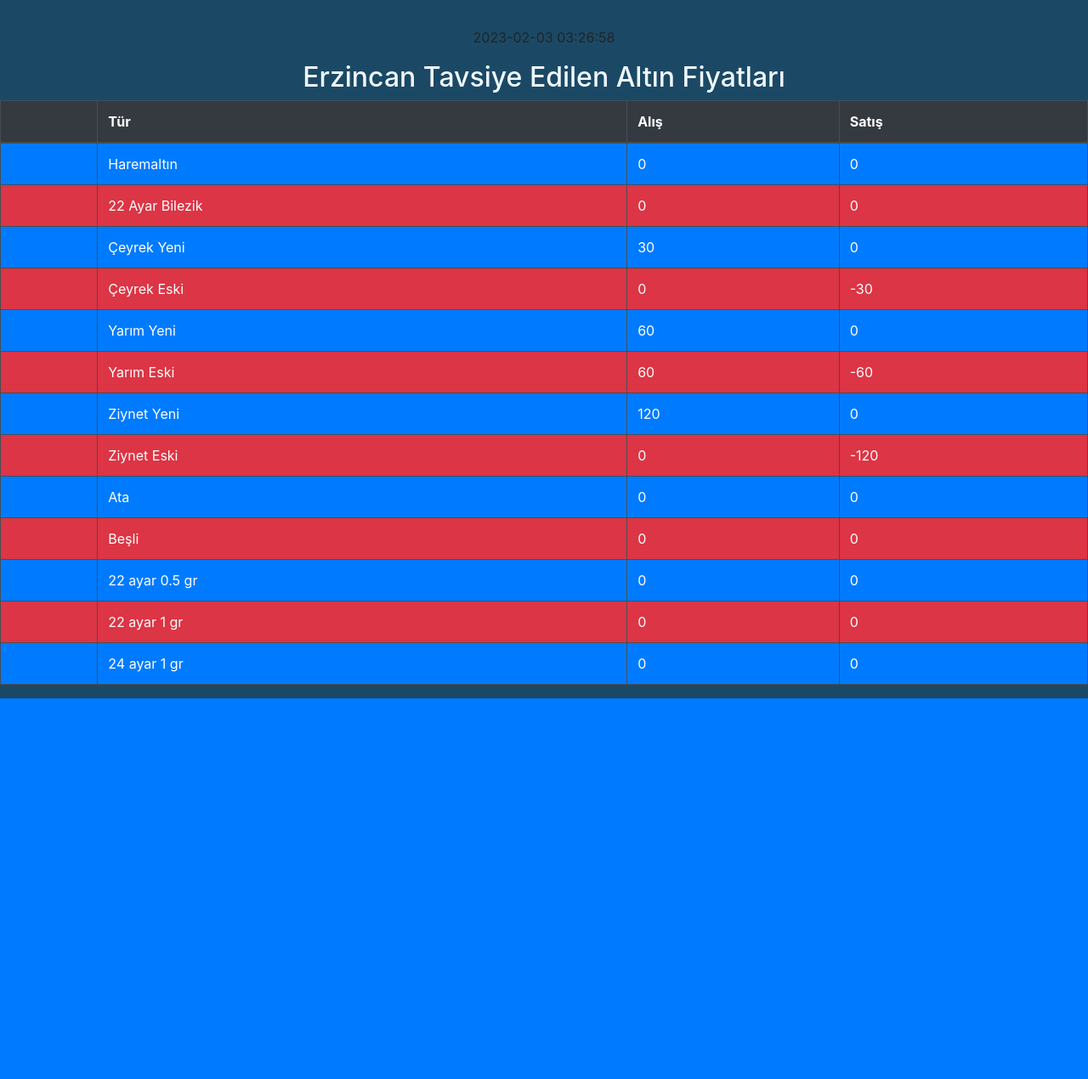
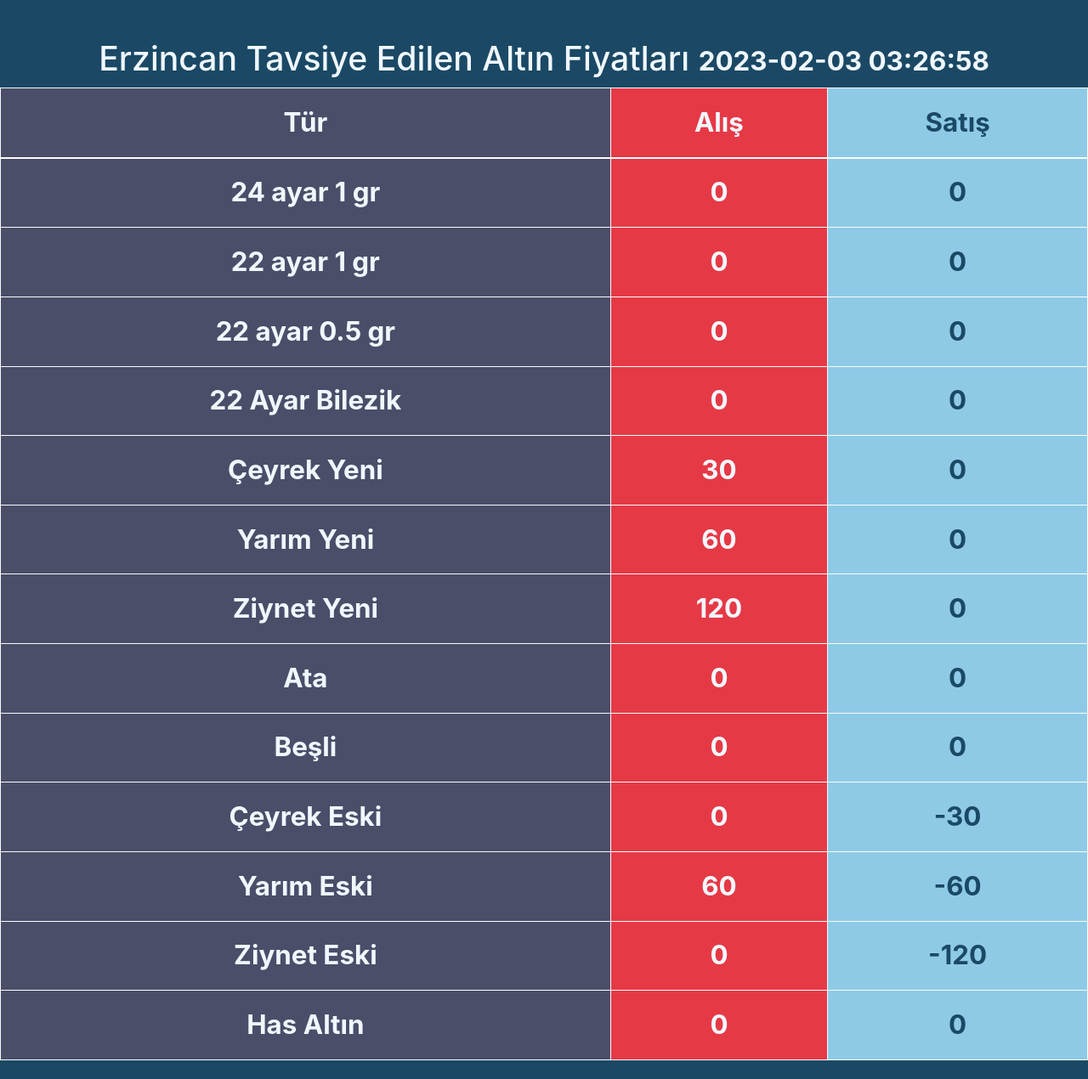
Before and after one commit to 1942Spectre/erzincan_kuyumcular, a Flask app: page /yeni in a window 1280 px wide. Shown: the whole page at 85% size. Before the commit the page ends 822 px from the top, so only its background shows below. Run offline with Flask 2, Linux system fonts and the light colour scheme; parts of the project's set-up code (start-up, migrations or seed data) failed here and were passed over.

Commit message:
visual changes

```diff
--- a/templates/home2.html
+++ b/templates/home2.html
@@ -1,95 +1,125 @@
 {% extends "base.html" %}
 {% block content %}
+<style>
+  *{
+    font-weight: bold;
+    font-size: 1.4rem;
+  }
+  .bg-primary{
+    background-color: #8ecae6 !important;
+    color: #1b4965 !important;
+    text-align: center;
+  }
 
-<p style="text-align: center;">{{context.last_reload}}</p>
-<h2 style="color: aliceblue; text-align: center;">Erzincan Tavsiye Edilen Altın Fiyatları</h2>
-<table class="table table-bordered table-striped table-dark">
+  .bg-danger{
+    background-color: #e63946 !important;
+    color: aliceblue !important;
+    text-align: center;
+  }
+
+  .bg-blue{
+    background-color: #4a4e69 !important;
+    color: aliceblue !important;
+    text-align: center;
+  }
+</style>
+
+
+<h3 style="color: aliceblue; text-align: center;"> Erzincan Tavsiye Edilen Altın Fiyatları <span style="text-align: center; color: aliceblue !important;">{{context.last_reload}}</span> </h3>
+<table class="table table-bordered table-striped table-light">
   <thead>
     <tr class="">
-      <th></th>
-      <th scope="col">Tür</th>
-      <th scope="col">Alış</th>
-      <th scope="col">Satış</th>
+      <th scope="col" class="bg-blue">Tür</th>
+      <th scope="col" class="bg-danger" >Alış</th>
+      <th scope="col" class="bg-primary">Satış</th>
     </tr>
   </thead>
   <tbody>
-    <tr class="bg-primary">
-      <th scope="row"></th>
-      <td>Haremaltın</td>
-      <td>{{context.alis}}</td>
-      <td>{{context.satis}}</td>
+
+    <tr>
+
+      <td class="bg-blue">24 ayar 1 gr</td>
+      <td class="bg-danger">{{context._24_1_alis}}</td>
+      <td class="bg-primary">{{context._24_1}}</td>
     </tr>
-    <tr class="bg-danger">
-      <th scope="row"></th>
-      <td>22 Ayar Bilezik</td>
-      <td>{{context._22_ayar_bilezik_alis}}</td>
-      <td>{{context._22_ayar_bilezik}}</td>
+
+    <tr>
+
+      <td class="bg-blue">22 ayar 1 gr</td>
+      <td class="bg-danger">{{context._22_1_alis}}</td>
+      <td class="bg-primary">{{context._22_1}}</td>
     </tr>
-    <tr class="bg-primary">
-      <th scope="row"></th>
-      <td>Çeyrek Yeni</td>
-      <td>{{context.ceyrek_alis}}</td>
-      <td>{{context.ceyrek_yeni}}</td>
+
+    <tr>
+
+      <td class="bg-blue">22 ayar 0.5 gr</td>
+      <td class="bg-danger">{{context._22_05_alis}}</td>
+      <td class="bg-primary">{{context._22_05}}</td>
     </tr>
-    <tr class="bg-danger">
-      <th scope="row"></th>
-      <td>Çeyrek Eski</td>
-      <td>{{context.ceyrek_eski_alis}}</td>
-      <td>{{context.ceyrek_eski}}</td>
+
+
+    <tr>
+
+      <td class="bg-blue">22 Ayar Bilezik</td>
+      <td class="bg-danger">{{context._22_ayar_bilezik_alis}}</td>
+      <td class="bg-primary">{{context._22_ayar_bilezik}}</td>
     </tr>
-    <tr class="bg-primary">
-      <th scope="row"></th>
-      <td>Yarım Yeni</td>
-      <td>{{context.yarim_alis}}</td>
-      <td>{{context.yarim_yeni}}</td>
+    <tr>
+
+      <td class="bg-blue">Çeyrek Yeni</td>
+      <td class="bg-danger">{{context.ceyrek_alis}}</td>
+      <td class="bg-primary">{{context.ceyrek_yeni}}</td>
     </tr>
-    <tr class="bg-danger">
-      <th scope="row"></th>
-      <td>Yarım Eski</td>
-      <td>{{context.yarim_alis}}</td>
-      <td>{{context.yarim_eski}}</td>
+
+    <tr>
+
+      <td class="bg-blue">Yarım Yeni</td>
+      <td class="bg-danger">{{context.yarim_alis}}</td>
+      <td class="bg-primary">{{context.yarim_yeni}}</td>
     </tr>
-    <tr class="bg-primary">
-      <th scope="row"></th>
-      <td>Ziynet Yeni</td>
-      <td>{{context.ziynet_alis}}</td>
-      <td>{{context.ziynet_yeni}}</td>
+
+    <tr>
+
+      <td class="bg-blue">Ziynet Yeni</td>
+      <td class="bg-danger">{{context.ziynet_alis}}</td>
+      <td class="bg-primary">{{context.ziynet_yeni}}</td>
     </tr>
-    <tr class="bg-danger">
-      <th scope="row"></th>
-      <td>Ziynet Eski</td>
-      <td>{{context.ziynet_eski_alis}}</td>
-      <td>{{context.ziynet_eski}}</td>
+    <tr>
+
+      <td class="bg-blue">Ata</td>
+      <td class="bg-danger">{{context.ata_alis}}</td>
+      <td class="bg-primary">{{context.ata_satis}}</td>
     </tr>
-    <tr class="bg-primary">
-      <th scope="row"></th>
-      <td>Ata</td>
-      <td>{{context.ata_alis}}</td>
-      <td>{{context.ata_satis}}</td>
+    <tr>
+
+      <td class="bg-blue">Beşli</td>
+      <td class="bg-danger">{{context.besli_alis}}</td>
+      <td class="bg-primary">{{context.besli_satis}}</td>
     </tr>
-    <tr class="bg-danger">
-      <th scope="row"></th>
-      <td>Beşli</td>
-      <td>{{context.besli_alis}}</td>
-      <td>{{context.besli_satis}}</td>
+    <tr>
+
+      <td class="bg-blue">Çeyrek Eski</td>
+      <td class="bg-danger">{{context.ceyrek_eski_alis}}</td>
+      <td class="bg-primary">{{context.ceyrek_eski}}</td>
     </tr>
-    <tr class="bg-primary">
-      <th scope="row"></th>
-      <td>22 ayar 0.5 gr</td>
-      <td>{{context._22_05_alis}}</td>
-      <td>{{context._22_05}}</td>
+    <tr>
+
+      <td class="bg-blue">Yarım Eski</td>
+      <td class="bg-danger">{{context.yarim_alis}}</td>
+      <td class="bg-primary">{{context.yarim_eski}}</td>
     </tr>
-    <tr class="bg-danger">
-      <th scope="row"></th>
-      <td>22 ayar 1 gr</td>
-      <td>{{context._22_1_alis}}</td>
-      <td>{{context._22_1}}</td>
+    <tr>
+
+      <td class="bg-blue">Ziynet Eski</td>
+      <td class="bg-danger">{{context.ziynet_eski_alis}}</td>
+      <td class="bg-primary">{{context.ziynet_eski}}</td>
     </tr>
-    <tr class="bg-primary">
-      <th scope="row"></th>
-      <td>24 ayar 1 gr</td>
-      <td>{{context._24_1_alis}}</td>
-      <td>{{context._24_1}}</td>
+
+
+    <tr>
+      <td class="bg-blue">Has Altın</td>
+      <td class="bg-danger">{{context.alis}}</td>
+      <td class="bg-primary">{{context.satis}}</td>
     </tr>
   </tbody>
 </table>
```
Also changed, not shown: templates/home.html (+77 -56 lines).
